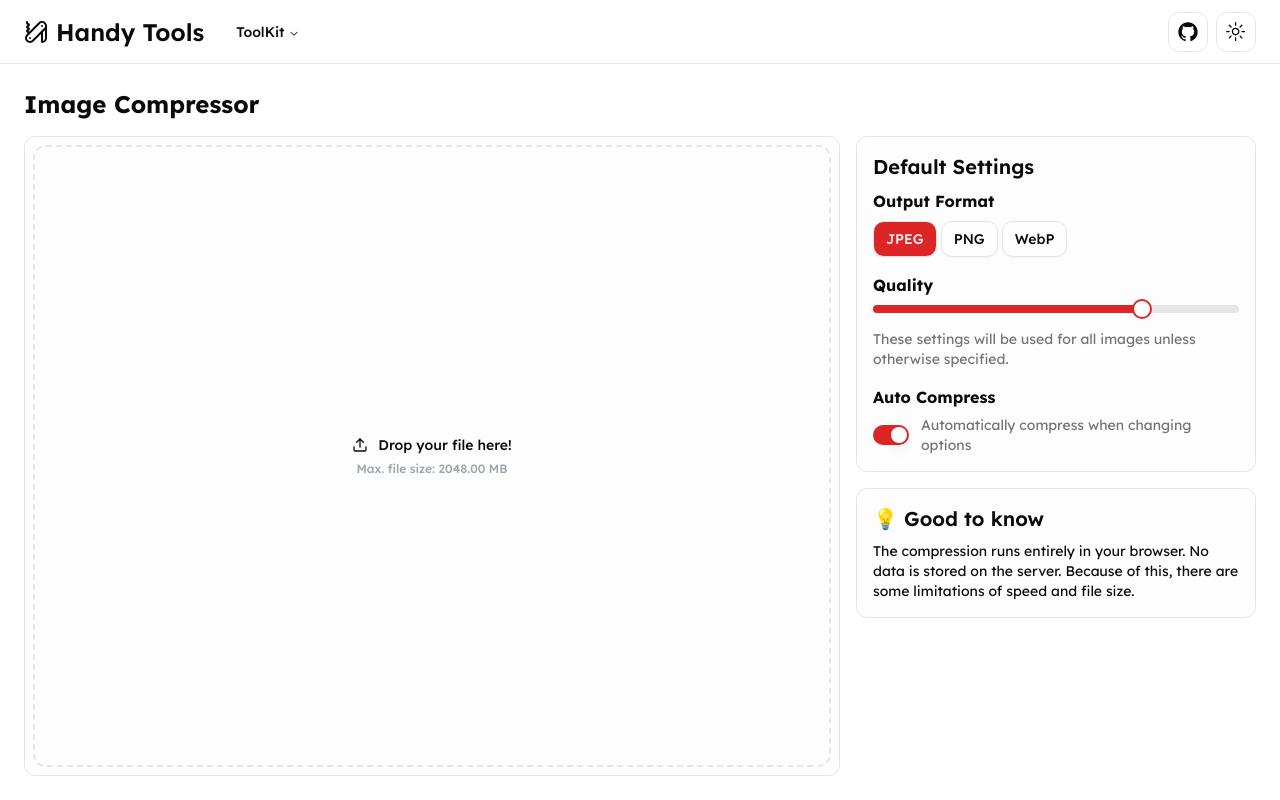
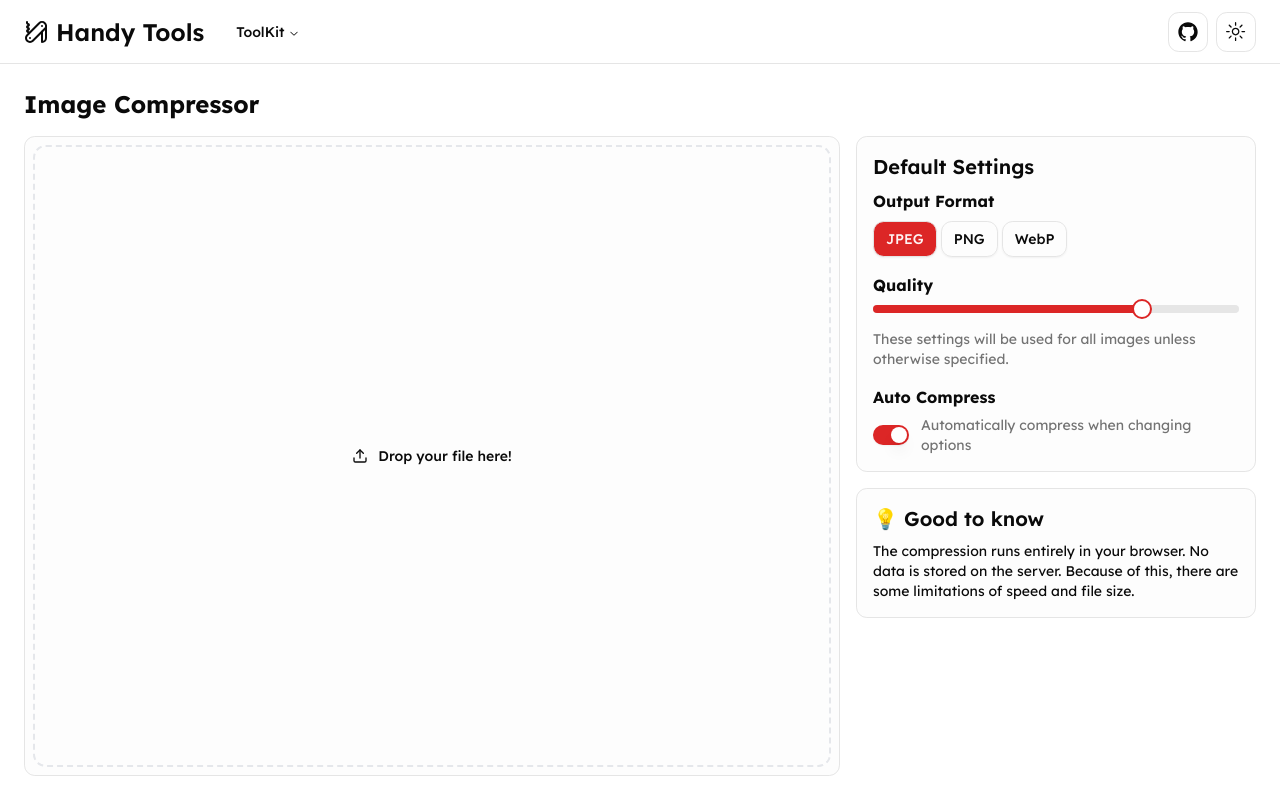
Before and after one commit to mattschlosser/handy.tools, a Next.js app: page /image-compressor in a window 1280 px wide. Built offline with nearby package versions, Linux system fonts and the light colour scheme.

Commit message:
feat: remove limits

```diff
--- a/features/compression/compressor.tsx
+++ b/features/compression/compressor.tsx
@@ -151,7 +151,6 @@ export default function Compressor() {
                 onDropAccepted={handleFileAccepted}
                 disabled={isDisabled}
                 maxFiles={1}
-                maxSize={1024 * 1024 * 1024 * 2}
                 accept={{
                   "video/mp4": [".mp4"],
                   "video/mpeg": [".mpeg"],
--- a/features/favicon-generator/favicon-generator.tsx
+++ b/features/favicon-generator/favicon-generator.tsx
@@ -114,7 +114,6 @@ export default function FaviconGenerator() {
                 filesUploaded={files}
                 setFilesUploaded={setFiles}
                 maxFiles={1}
-                maxSize={1024 * 1024 * 2}
                 accept={{
                   "image/jpeg": [".jpeg", ".jpg"],
                   "image/png": [".png"],
--- a/features/image-compression/image-compressor.tsx
+++ b/features/image-compression/image-compressor.tsx
@@ -79,7 +79,6 @@ export default function ImageCompressor() {
                 filesUploaded={files}
                 setFilesUploaded={handleDropAccepted}
                 onDropAccepted={handleDropAccepted}
-                maxSize={1024 * 1024 * 1024 * 2}
                 accept={{
                   "image/jpeg": [".jpg", ".jpeg"],
                   "image/png": [".png"],
--- a/package.json
+++ b/package.json
@@ -83,5 +83,6 @@
     "postcss": "^8",
     "tailwindcss": "^3.4.1",
     "typescript": "^5"
-  }
+  },
+  "packageManager": "yarn@4.9.1"
 }
```
Also changed, not shown: .yarnrc.yml (added), 1 other file (tests, documents, lock files or other folders).
